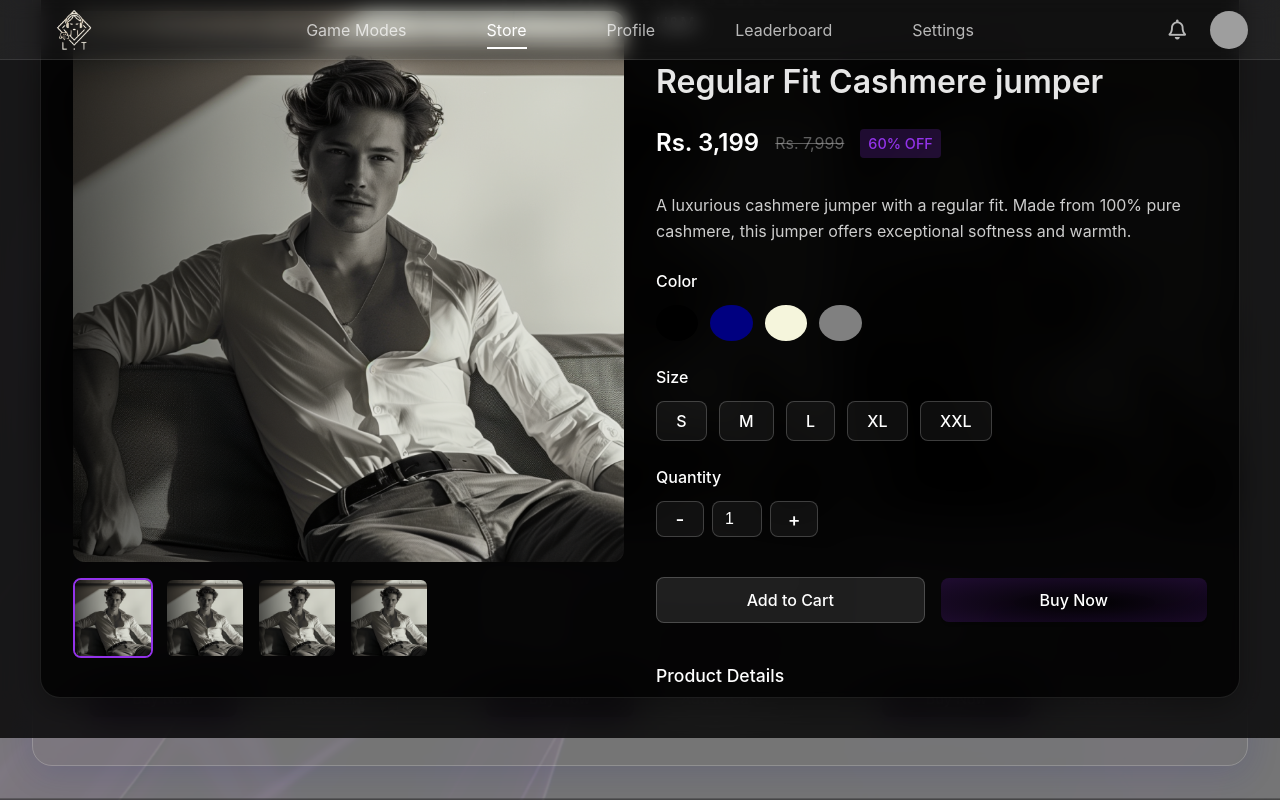
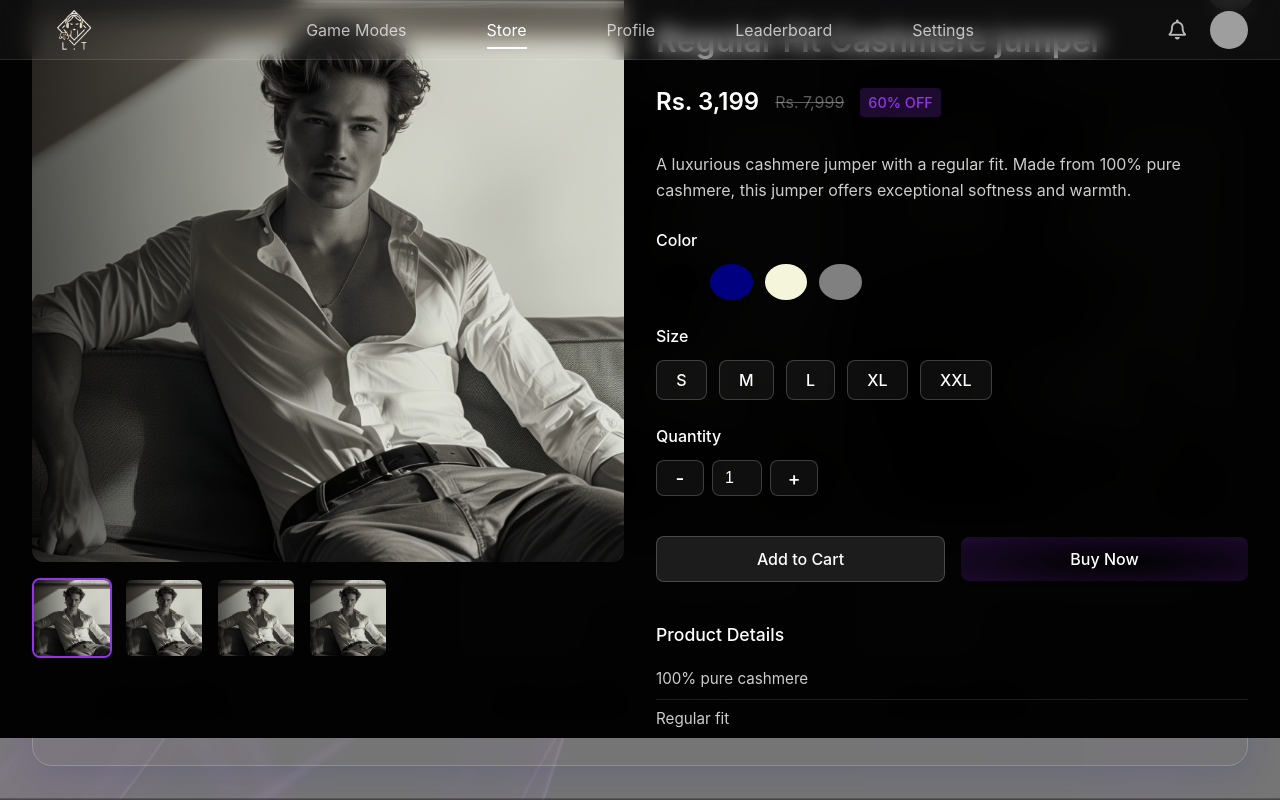
Before and after one commit to luxuryintaste-LIT/lit-ecommerce-backend, a React (Vite) app: page / in a window 1280 px wide. Both pictures are taken after a click on the element 243 px from the left and 1328 px from the top of the page. Shown: the part 928-1728 px from the top of the page. Built offline with nearby package versions, Linux system fonts and the light colour scheme; grey boxes are pictures that could not be loaded.

Commit message:
fixed the model..

```diff
--- a/src/components/ProductDetails.jsx
+++ b/src/components/ProductDetails.jsx
@@ -1,4 +1,4 @@
-import React, { useState } from 'react';
+import React, { useState, useEffect } from 'react';
 import '../styles/ProductDetails.css';
 
 const ProductDetails = ({ product, onClose }) => {
@@ -6,6 +6,14 @@ const ProductDetails = ({ product, onClose }) => {
   const [selectedSize, setSelectedSize] = useState('');
   const [quantity, setQuantity] = useState(1);
   const [activeImageIndex, setActiveImageIndex] = useState(0);
+
+  // Prevent scrolling when modal is open
+  useEffect(() => {
+    document.body.style.overflow = 'hidden';
+    return () => {
+      document.body.style.overflow = 'auto';
+    };
+  }, []);
 
   const handleColorSelect = (color) => {
     setSelectedColor(color);
@@ -37,10 +45,27 @@ const ProductDetails = ({ product, onClose }) => {
     alert(`Buying now: ${product.name} - ${selectedColor} - ${selectedSize} - Quantity: ${quantity}`);
   };
 
+  const handleClose = (e) => {
+    if (e) e.stopPropagation();
+    onClose();
+  };
+
+  // Close on escape key
+  useEffect(() => {
+    const handleEscKey = (e) => {
+      if (e.key === 'Escape') {
+        handleClose();
+      }
+    };
+
+    window.addEventListener('keydown', handleEscKey);
+    return () => window.removeEventListener('keydown', handleEscKey);
+  }, []);
+
   return (
-    <div className="product-details-container">
-      <div className="product-details-content">
-        <button className="close-button" onClick={onClose}>
+    <div className="product-details-container" onClick={handleClose}>
+      <div className="product-details-content" onClick={(e) => e.stopPropagation()}>
+        <button className="close-button" onClick={handleClose} aria-label="Close">
           <svg xmlns="http://www.w3.org/2000/svg" width="24" height="24" viewBox="0 0 24 24" fill="none" stroke="currentColor" strokeWidth="2" strokeLinecap="round" strokeLinejoin="round">
             <line x1="18" y1="6" x2="6" y2="18"></line>
             <line x1="6" y1="6" x2="18" y2="18"></line>
--- a/src/styles/ProductDetails.css
+++ b/src/styles/ProductDetails.css
@@ -4,28 +4,29 @@
   left: 0;
   width: 100%;
   height: 100vh;
-  background: rgba(0, 0, 0, 0.8);
+  background: rgba(0, 0, 0, 0.9);
   backdrop-filter: blur(20px);
   -webkit-backdrop-filter: blur(20px);
   z-index: 2000;
   display: flex;
   justify-content: center;
   align-items: center;
-  padding: 2rem;
+  padding: 0;
   overflow-y: auto;
 }
 
 .product-details-content {
   background: rgba(0, 0, 0, 0.8);
-  border-radius: 20px;
-  border: 1px solid rgba(255, 255, 255, 0.1);
+  border-radius: 0;
+  border: none;
   width: 100%;
-  max-width: 1200px;
-  max-height: 90vh;
+  height: 100vh;
+  max-width: 100%;
+  max-height: 100vh;
   overflow-y: auto;
   position: relative;
   padding: 2rem;
-  box-shadow: 0 10px 30px rgba(0, 0, 0, 0.3);
+  box-shadow: none;
   animation: fadeIn 0.3s ease-out;
 }
 
@@ -41,25 +42,26 @@
 }
 
 .close-button {
-  position: absolute;
+  position: fixed;
   top: 1.5rem;
   right: 1.5rem;
-  background: none;
+  background: rgba(255, 255, 255, 0.1);
   border: none;
   color: white;
   cursor: pointer;
   z-index: 10;
-  width: 40px;
-  height: 40px;
+  width: 50px;
+  height: 50px;
   display: flex;
   align-items: center;
   justify-content: center;
   border-radius: 50%;
   transition: all 0.3s ease;
+  box-shadow: 0 4px 12px rgba(0, 0, 0, 0.3);
 }
 
 .close-button:hover {
-  background: rgba(255, 255, 255, 0.1);
+  background: rgba(255, 255, 255, 0.2);
   transform: rotate(90deg);
 }
 
```
